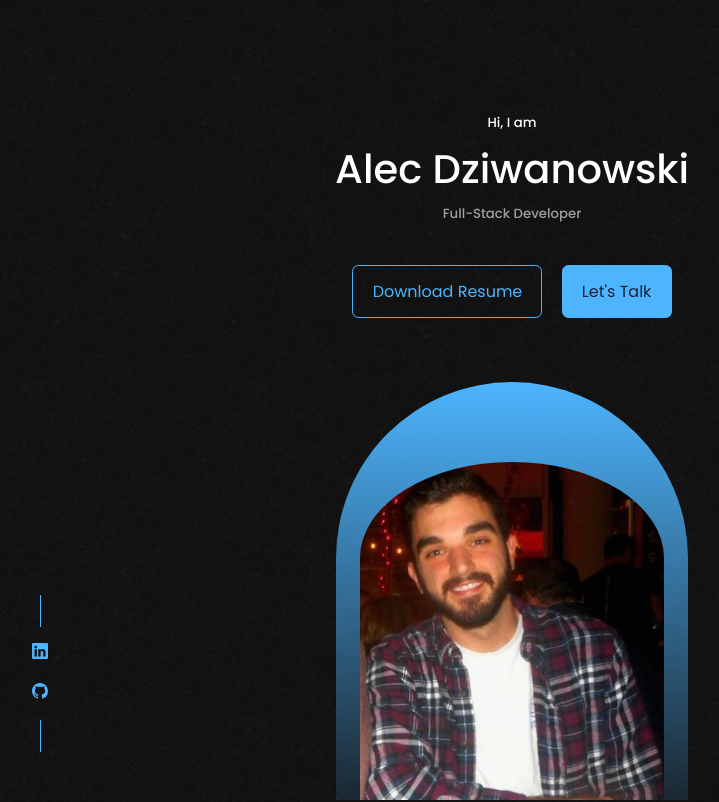
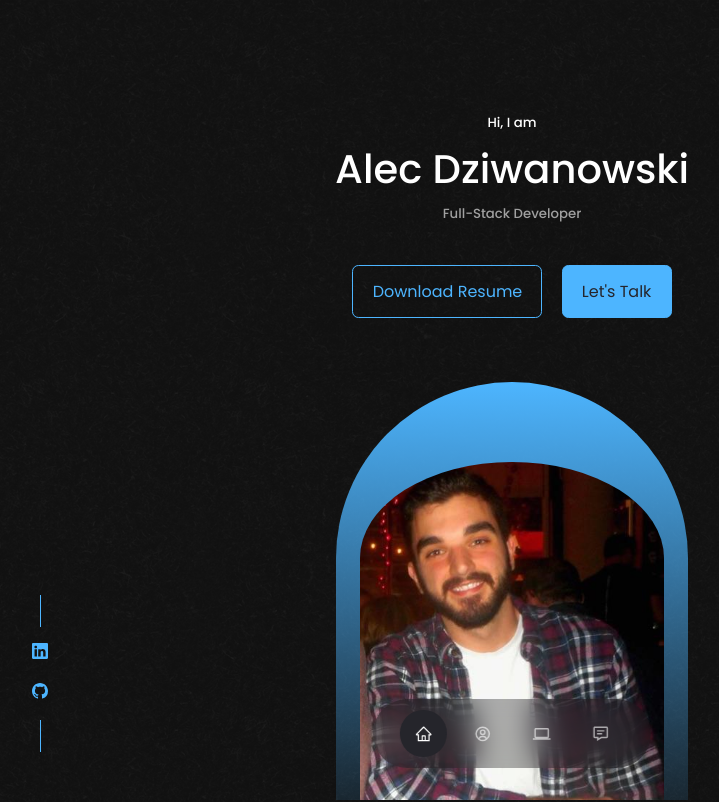
Before and after one commit to AlecDziwanowski/Portfolio, a React (Create React App) app: page / in a window 1280 px wide. Shown: the top 802 px of the page, without its empty margins (128-847 px from the left). Built offline with nearby package versions, Linux system fonts and the light colour scheme.

Commit message:
working nav

```diff
--- a/src/components/nav/Nav.jsx
+++ b/src/components/nav/Nav.jsx
@@ -1,17 +1,19 @@
 import React from 'react';
+import { useState } from 'react';
 import './nav.css';
-import {AiOutlineHome} from 'react-icons/ai';
-import {BiUserCircle} from 'react-icons/bi';
-import {MdOutlineComputer} from 'react-icons/md';
-import {BiMessageDetail} from 'react-icons/bi';
+import { AiOutlineHome } from 'react-icons/ai';
+import { BiUserCircle } from 'react-icons/bi';
+import { MdOutlineComputer } from 'react-icons/md';
+import { BiMessageDetail } from 'react-icons/bi';
 
 const Nav = () => {
+  const [activeNav, setActiveNav] = useState('#')
   return (
     <nav>
-      <a href="#"><AiOutlineHome /></a>
-      <a href="#about"><BiUserCircle /></a>
-      <a href="#experience"><MdOutlineComputer /></a>
-      <a href="#contact"><BiMessageDetail /></a>
+      <a href="#" onClick={() => setActiveNav('#')} className={activeNav === '#' ? 'active' : ''}><AiOutlineHome /></a>
+      <a href="#about" onClick={() => setActiveNav('#about')} className={activeNav === '#about' ? 'active' : ''}><BiUserCircle /></a>
+      <a href="#experience" onClick={() => setActiveNav('#experience')} className={activeNav === '#experience' ? 'active' : ''}><MdOutlineComputer /></a>
+      <a href="#contact" onClick={() => setActiveNav('#contact')} className={activeNav === '#contact' ? 'active' : ''}><BiMessageDetail /></a>
     </nav>
   )
 }
--- a/src/components/nav/nav.css
+++ b/src/components/nav/nav.css
@@ -0,0 +1,33 @@
+nav {
+    background: rgba(0, 0, 0, 0.3);
+    width: max-content;
+    display: block;
+    padding: 0.7rem 1.7rem;
+    z-index: 2;
+    position: fixed;
+    left: 50%;
+    transform: translateX(-50%);
+    bottom: 2rem;
+    display: flex;
+    gap: 0.8rem;
+    border-radius: 3rem;
+    backdrop-filter: blur(15px);
+}
+
+nav a {
+    background: transparent;
+    padding: 0.9rem;
+    border-radius: 50%;
+    display: flex;
+    color: var(--color-light);
+    font-size: 1.1rem;
+}
+
+nav a:hover {
+    background: rgba(0, 0, 0, 0.3);
+}
+
+nav a.active {
+    background: var(--color-bg);
+    color: var(--color-white);
+}
--- a/src/index.css
+++ b/src/index.css
@@ -4,7 +4,7 @@
 /* variables */
 :root {
     /* colors */
-    --color-bg: #1f1f38;
+    --color-bg: #25252b;
     --color-bg-variant: #2c2c6c;
     --color-primary: #4db5ff;
     --color-primary-variant: rgba(77,181,255,0.4);
```
